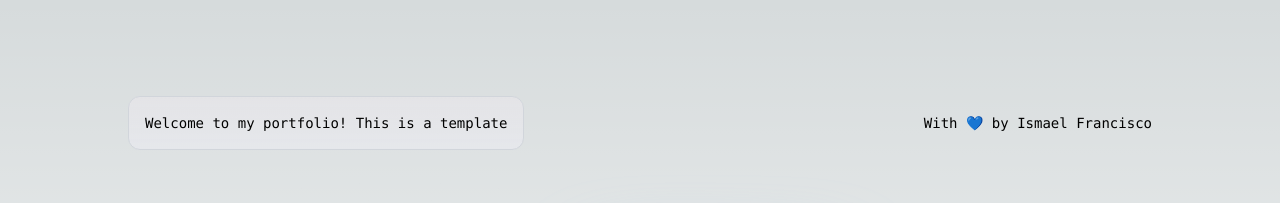
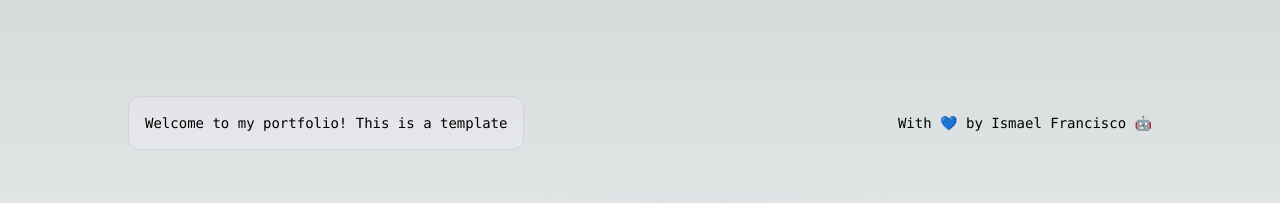
Before and after one commit to FrankIsmael/ifm-web, a Next.js app: page / in a window 1280 px wide. Shown: the top 203 px of the page. Built offline with nearby package versions, Linux system fonts and the light colour scheme.

Commit message:
Update page.tsx

```diff
--- a/app/page.tsx
+++ b/app/page.tsx
@@ -14,7 +14,7 @@ export default function Home() {
             target="_blank"
             rel="noopener noreferrer"
           >
-            With 💙 by Ismael Francisco {process.env.ENV_VAR}
+            With 💙 by Ismael Francisco 🤖 {process.env.ENV_VAR}
           </a>
         </div>
       </div>
```
